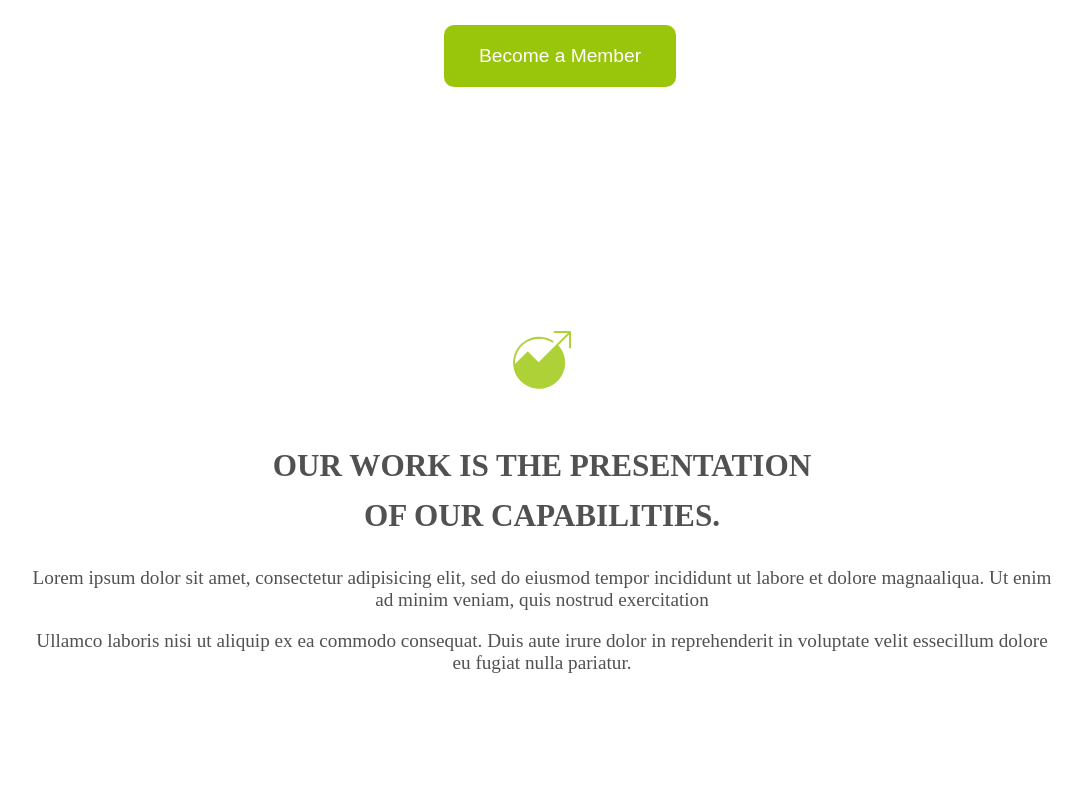
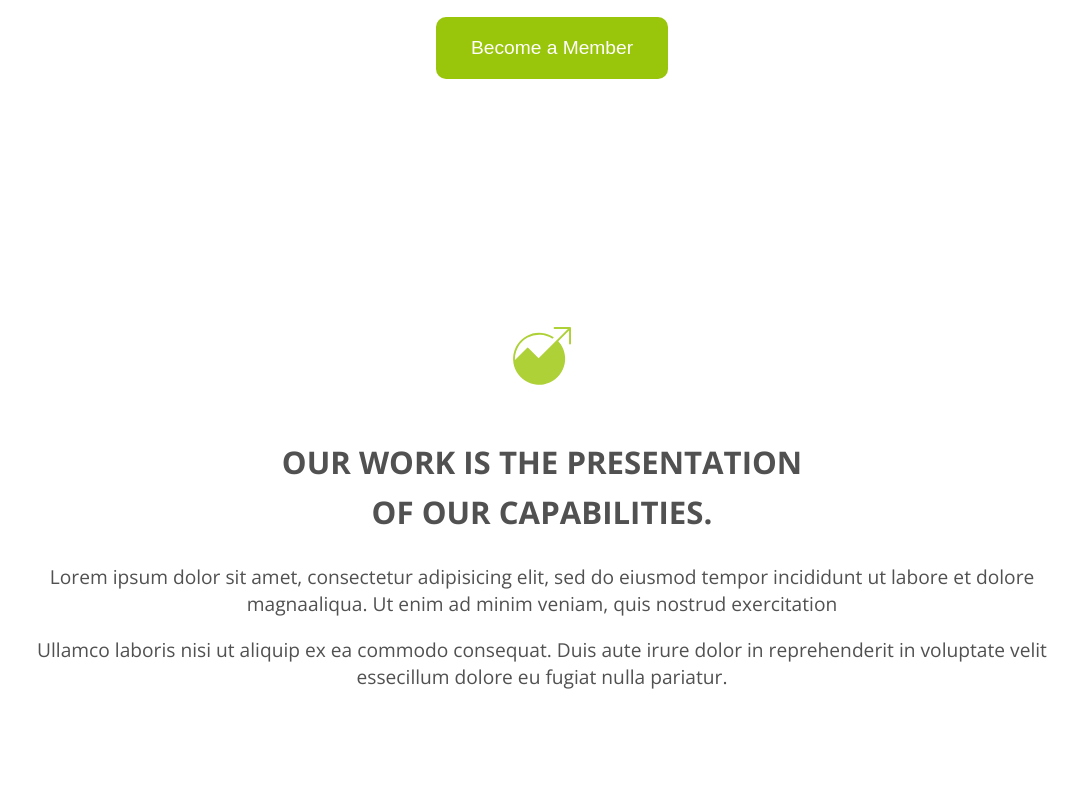
Before and after one commit to AndrewPonomare/HTML-CSS, a plain HTML site: page ICROWDME/icrowdme.html in a window 1280 px wide. Shown: the part 458-1243 px from the top of the page, without its empty margins (98-1181 px from the left). Drawn offline with nearby package versions, Linux system fonts and the light colour scheme.

Commit message:
Add files via upload

```diff
--- a/ICROWDME/css/style.css
+++ b/ICROWDME/css/style.css
@@ -1,9 +1,9 @@
-@import url(<link rel="preconnect" href="https://fonts.gstatic.com">
-<link href="https://fonts.googleapis.com/css2?family=Open+Sans:ital,wght@0,300;0,400;0,600;0,700;1,300;1,400;1,600&display=swap" rel="stylesheet">)
+@import url('https://fonts.googleapis.com/css2?family=Montserrat:ital,wght@0,600;0,700;1,300&family=Open+Sans:wght@300;400;600;700&display=swap');
 
 body {
 	font-family: Open Sans, sans-serif;
-	margin: 0;
+	margin: 0 auto;
+	max-w
 }
 
 .wrap {
--- a/ICROWDME/icrowdme.html
+++ b/ICROWDME/icrowdme.html
@@ -2,6 +2,7 @@
 <html lang="en">
 <head>
 	<meta charset="UTF-8">
+	<meta name="viewport" content="width=device-width, initial-scale = 1.0">
 	<title>icrowdme</title>
 	<link rel="stylesheet" href="css/style.css">
 </head>
```
